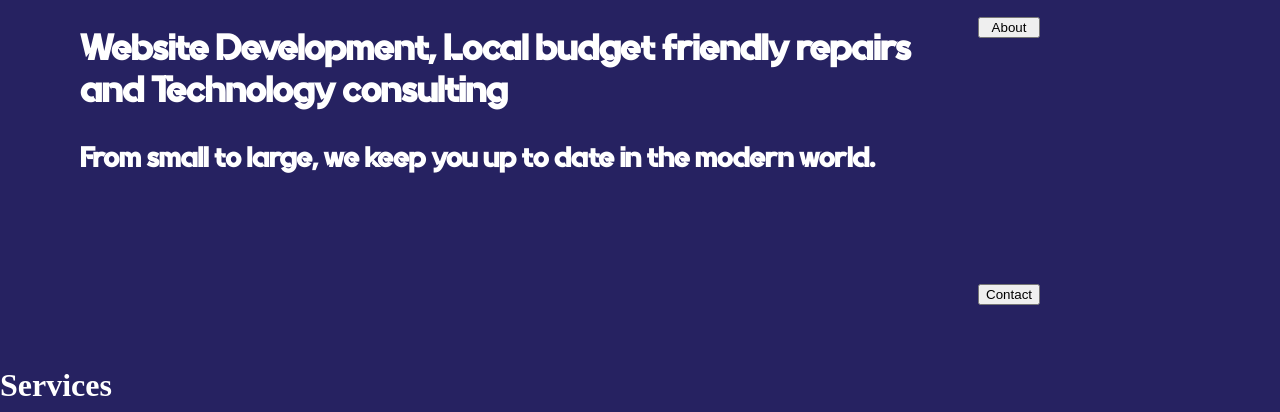
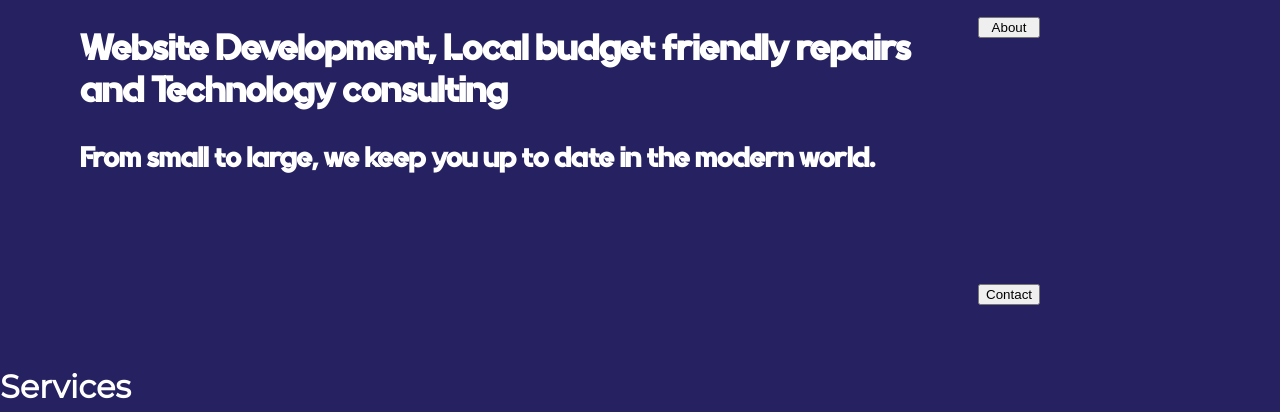
Before and after one commit to TheNerdMan/fixafella, a plain HTML site: page index.html in a window 1280 px wide. Shown: the part 388-800 px from the top of the page. Drawn offline with Linux system fonts and the light colour scheme.

Commit message:
wip: found google hosted font for main text

```diff
--- a/assets/css/main.css
+++ b/assets/css/main.css
@@ -10,6 +10,7 @@ body {
  	margin: 0;
  	width: 100vw;
  	height: 100vh;
+	font-family: 'Montserrat';
 }
 
 .not-found {
--- a/index.html
+++ b/index.html
@@ -4,6 +4,7 @@
 		<meta name="viewport" content="width=device-width, initial-scale=1" />
 		<meta charset="utf-8">
 		<title>Fixafella</title>
+		<link href='https://fonts.googleapis.com/css?family=Montserrat' rel='stylesheet'>
 		<link rel="stylesheet" href="assets/css/main.css">
 		<script src="scripts/main.js"></script>
 	</head>
```
Also changed, not shown: assets/fonts/Montserrat-Black.otf (deleted), assets/fonts/Montserrat-BlackItalic.otf (deleted), assets/fonts/Montserrat-Bold.otf (deleted), assets/fonts/Montserrat-BoldItalic.otf (deleted), assets/fonts/Montserrat-ExtraBold.otf (deleted), assets/fonts/Montserrat-ExtraBoldItalic.otf (deleted), assets/fonts/Montserrat-ExtraLight.otf (deleted), assets/fonts/Montserrat-ExtraLightItalic.otf (deleted), assets/fonts/Montserrat-Italic.otf (deleted), assets/fonts/Montserrat-Light.otf (deleted), assets/fonts/Montserrat-LightItalic.otf (deleted), assets/fonts/Montserrat-Medium.otf (deleted), assets/fonts/Montserrat-MediumItalic.otf (deleted), assets/fonts/Montserrat-Regular.otf (deleted), 4 more files.
